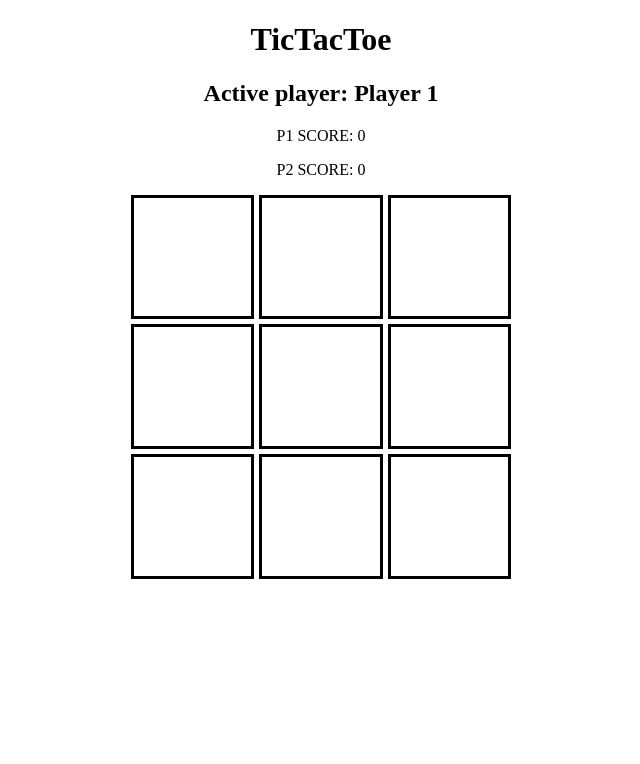
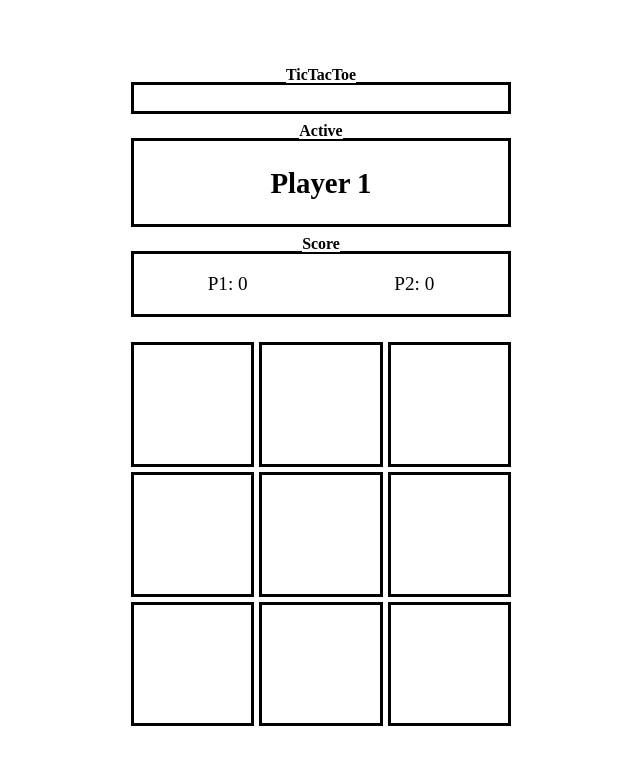
Before and after one commit to hnrkcode/tictactoe, a website with bundled scripts: page index.html in a window 1280 px wide. Shown: the whole page, without its empty margins (319-959 px from the left). Built offline with nearby package versions, Linux system fonts and the light colour scheme.

Commit message:
Fix design

```diff
--- a/index.html
+++ b/index.html
@@ -10,10 +10,22 @@
   <body>
     <div id="overlay"><div id="overlay-text"></div></div>
     <header>
-      <h1>TicTacToe</h1>
-      <h2>Active player: <span id="active-player"></span></h2>
-      <p>P1 SCORE: <span id="score-player-one"></span></p>
-      <p>P2 SCORE: <span id="score-player-two"></span></p>
+      <div class="info">
+        <div>
+          <h5><span>TicTacToe</span></h5>
+        </div>
+        <div>
+          <h5><span>Active</span></h5>
+          <h2><span id="active-player"></span></h2>
+        </div>
+        <div>
+          <h5><span>Score</span></h5>
+          <div id="score">
+            <div><p>P1: <span id="score-player-one"></span></p></div>
+            <div><p>P2: <span id="score-player-two"></span></p></div>
+          </div>
+        </div>
+      </div>
     </header>
     <main>
       <div class="grid"></div>
--- a/src/css/style.css
+++ b/src/css/style.css
@@ -21,17 +21,44 @@
   -ms-transform: translate(-50%, -50%);
 }
 
+#score {
+  margin-top: -7%;
+  display: grid;
+  grid-template-columns: repeat(2, 1fr);
+}
+
 header {
+  margin: 5% 35% 0 35%;
   text-align: center;
 }
 
+.info {
+  display: grid;
+  column-gap: 5px;
+  row-gap: 5px;
+  font-size: 1.5vw;
+  margin-bottom: 5px;
+}
+
+.info > div {
+  border: medium solid black;
+  margin-top: 5%;
+}
+
+.info > div > h5 {
+  margin-top: -5%;
+}
+
+.info > div > h5 > span {
+  background:white;
+}
+
 main {
-  margin: 0px 35% 0px 35%;
+  margin: 2% 35% 0px 35%;
 }
 
 .grid {
   display: grid;
-  /* justify-content: center;  */
   grid-template-columns: repeat(3, 1fr);
   grid-template-rows: repeat(3, 1fr);
   column-gap: 5px;
```
